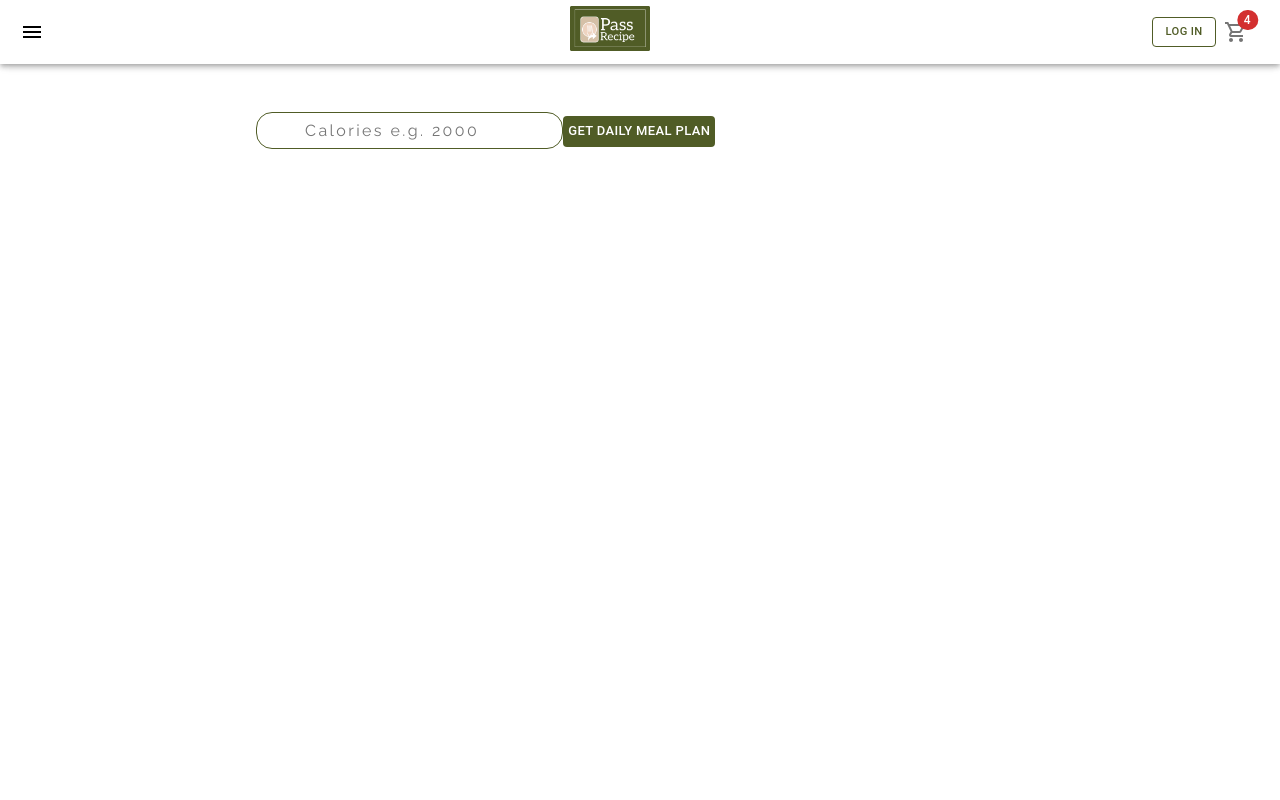
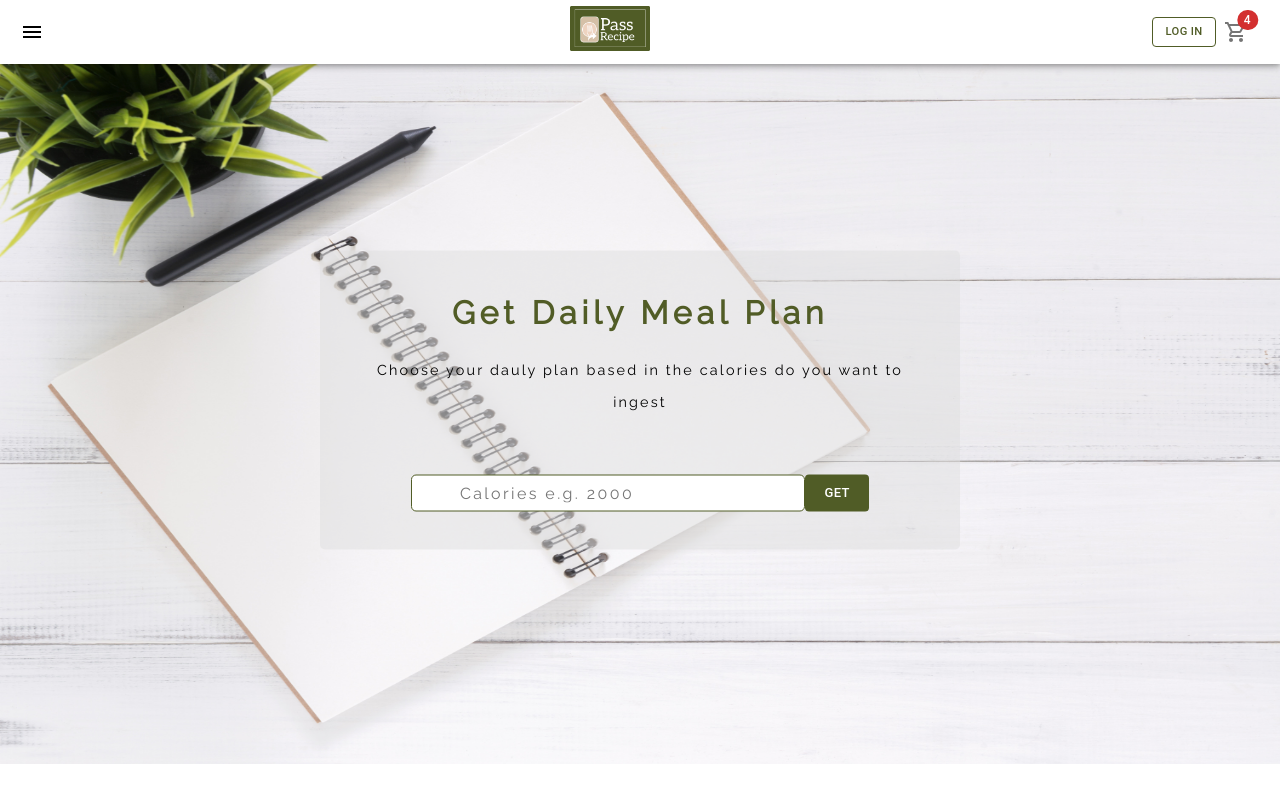
Before and after one commit to IsabelTizon/pass-recipe, a React (Create React App) app: page /mealPlanning in a window 1280 px wide. Built offline with nearby package versions, Linux system fonts and the light colour scheme; the HTML template or start-up script is replaced by a standard one.

Commit message:
meal planning page css

```diff
--- a/src/App.js
+++ b/src/App.js
@@ -14,7 +14,8 @@ function App() {
 		<div className="App">
 			<ThemeProvider theme={dashboardTheme}></ThemeProvider>
 			<BrowserRouter>
-				<Box as="main" sx={{ width: "80%", margin: "0 auto" }}>
+				{/* <Box as="main" sx={{ width: "80%", margin: "0 auto" }}> */}
+				<Box as="main">
 					<MuiNavbar />
 					<Pages />
 				</Box>
--- a/src/components/MuiNavbar/MuiNavbar.jsx
+++ b/src/components/MuiNavbar/MuiNavbar.jsx
@@ -40,7 +40,7 @@ const drawerWidth = 240;
 const Main = styled("main", { shouldForwardProp: (prop) => prop !== "open" })(
 	({ theme, open }) => ({
 		flexGrow: 1,
-		padding: theme.spacing(3),
+		// padding: theme.spacing(3),
 		transition: theme.transitions.create("margin", {
 			easing: theme.transitions.easing.sharp,
 			duration: theme.transitions.duration.leavingScreen,
--- a/src/pages/mealPlanning.jsx
+++ b/src/pages/mealPlanning.jsx
@@ -4,6 +4,7 @@ import styled from "styled-components";
 import CommonButton from "../components/common/button";
 
 import MealList from "../components/MealList";
+import hero from "../img/meal-plan.jpg";
 
 export default function MealPlanning() {
 	const [mealData, setMealData] = useState(null);
@@ -21,32 +22,72 @@ export default function MealPlanning() {
 
 	return (
 		<>
+			<Hero>
+				<img src={hero} alt="hero meal plan" />
 				{/* React Fragment */}
-			<FormStyle>
+				<Plan>
+					<h1>Get Daily Meal Plan</h1>
+					<h4>
+						Choose your dauly plan based in the calories do you want to ingest
+					</h4>
+					<div>
 						<input
 							onChange={(e) => setCalories(e.target.value)}
 							type="number"
 							placeholder="Calories e.g. 2000"
 						/>
 						<CommonButton sx={buttonStyles} size="small" onClick={getMealData}>
-					Get Daily Meal Plan
+							Get
 						</CommonButton>
-			</FormStyle>
-
+					</div>
+				</Plan>
+			</Hero>
 			{mealData && <MealList mealData={mealData} />}
 		</>
 	);
 }
 
 //Styles
-const FormStyle = styled.form`
-	margin: 0 8rem;
-	div {
+const Hero = styled.div`
+	img {
+		width: 100vw;
+		height: calc(100vh - 100px);
+		position: relative;
+	}
+`;
+const Plan = styled.form`
+	padding: 3%;
+	text-align: center;
+	background-color: rgba(224, 224, 224, 0.5);
+	border-radius: 5px;
+
+	position: absolute;
+	top: 50%;
+	left: 50%;
+	transform: translate(-50%, -50%);
+
+	display: flex;
+	flex-direction: column;
+
+	/* div {
 		width: 30%;
 		height: 2rem;
 		border-radius: 1rem;
 		position: relative;
 		background: linear-gradient(#494949, #313131);
+	} */
+	h1 {
+		color: #515c26;
+		margin-bottom: 3%;
+	}
+	h4 {
+		color: #000000;
+		margin-bottom: 10%;
+	}
+	div {
+		display: flex;
+		flex-direction: row;
+		justify-content: center;
 	}
 
 	input {
@@ -55,9 +96,9 @@ const FormStyle = styled.form`
 		font-size: 1rem;
 		color: #000000;
 		padding: 0.5rem 3rem;
-		border-radius: 1rem;
+		border-radius: 5px;
 		outline: none;
-		width: 40%;
+		width: 70%;
 	}
 `;
 const buttonStyles = {
```
Also changed, not shown: src/img/meal-plan.jpg (added), 1 other file (tests, documents, lock files or other folders). Lines whose indentation alone changed are shown as unchanged.
